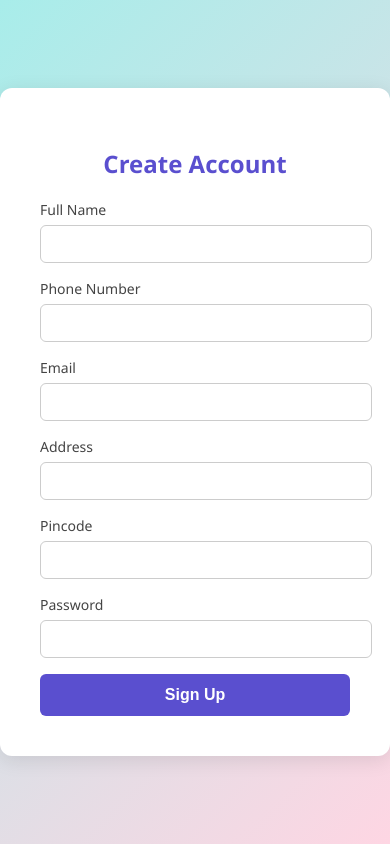
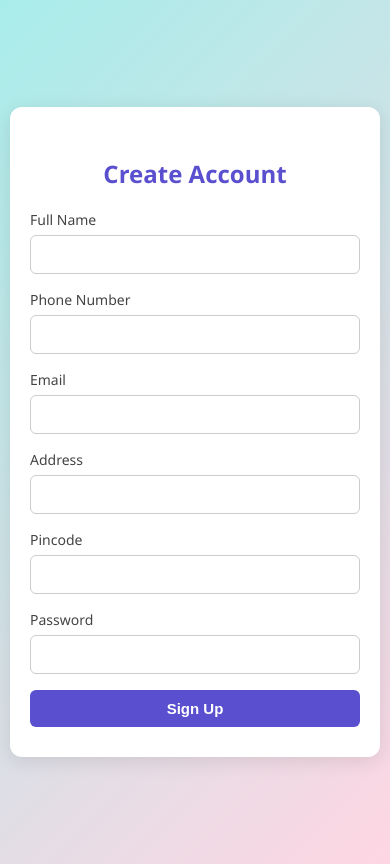
Before and after one commit to adarsh-1102/SignupApp, a plain HTML site: page index.html in a window 390 px wide. Drawn offline with Linux system fonts and the light colour scheme.

Commit message:
index.html

```diff
--- a/index.html
+++ b/index.html
@@ -11,24 +11,40 @@
       display: flex;
       justify-content: center;
       align-items: center;
-      height: 100vh;
+      min-height: 100vh;
       margin: 0;
+      padding: 10px;
     }
     .signup-box {
       background: #ffffff;
-      padding: 40px;
+      padding: 40px 30px;
       border-radius: 12px;
       box-shadow: 0 4px 20px rgba(0,0,0,0.1);
-      width: 350px;
+      width: 100%;
+      max-width: 400px;
       animation: fadeIn 0.8s ease-in-out;
+      box-sizing: border-box;
+      text-align: center;
     }
-    h2 { text-align: center; color: #5a4fcf; margin-bottom: 20px; font-weight: 600; }
-    label { display: block; margin-bottom: 6px; font-size: 14px; color: #444; }
-    input { width: 100%; padding: 10px; margin-bottom: 16px; border: 1px solid #ccc; border-radius: 6px; font-size: 14px; }
+    h2 { color: #5a4fcf; margin-bottom: 20px; font-weight: 600; }
+    label { display: block; margin-bottom: 6px; font-size: 14px; color: #444; text-align: left; }
+    input { width: 100%; padding: 10px; margin-bottom: 16px; border: 1px solid #ccc; border-radius: 6px; font-size: 14px; box-sizing: border-box; }
     input:focus { border-color: #5a4fcf; outline: none; }
     button { width: 100%; padding: 12px; background: #5a4fcf; color: #fff; border: none; border-radius: 6px; font-size: 16px; font-weight: 600; cursor: pointer; }
     button:hover { background: #4636b8; }
     @keyframes fadeIn { from {opacity:0;transform:translateY(15px);} to {opacity:1;transform:translateY(0);} }
+
+    /* Responsive tweaks */
+    @media (max-width: 500px) {
+      .signup-box { padding: 30px 20px; }
+      input, button { font-size: 15px; padding: 10px; }
+    }
+    .thankyou-message {
+      text-align: center;
+      font-size: 18px;
+      color: #5a4fcf;
+      margin-top: 10px;
+    }
   </style>
 </head>
 <body>
@@ -61,7 +77,7 @@
 <script>
 const form = document.getElementById('signup-form');
 form.addEventListener('submit', function(e) {
-  e.preventDefault(); // prevent page reload
+  e.preventDefault();
 
   const formData = new FormData(form);
   const params = new URLSearchParams(formData);
@@ -70,10 +86,9 @@ form.addEventListener('submit', function(e) {
     method: 'POST',
     body: params
   }).finally(() => {
-    // Replace form with custom thank-you message
     document.getElementById('form-container').innerHTML = `
       <h2>🎉 Thank You!</h2>
-      <p>Your account has been created successfully.</p>
+      <p class="thankyou-message">Your account has been created successfully.</p>
     `;
   });
 });
```
